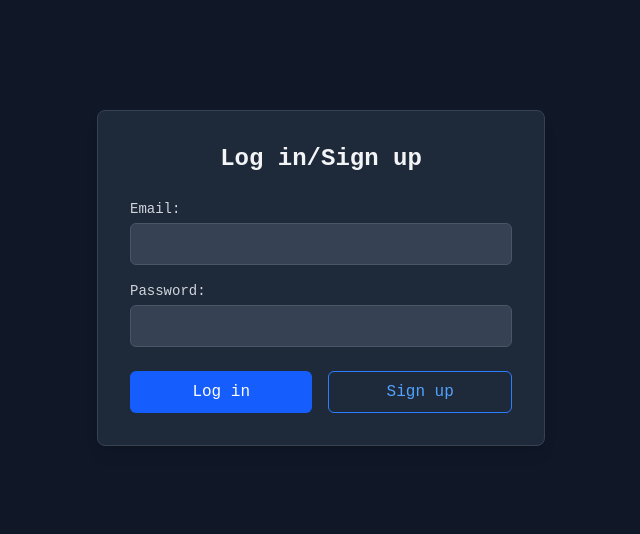
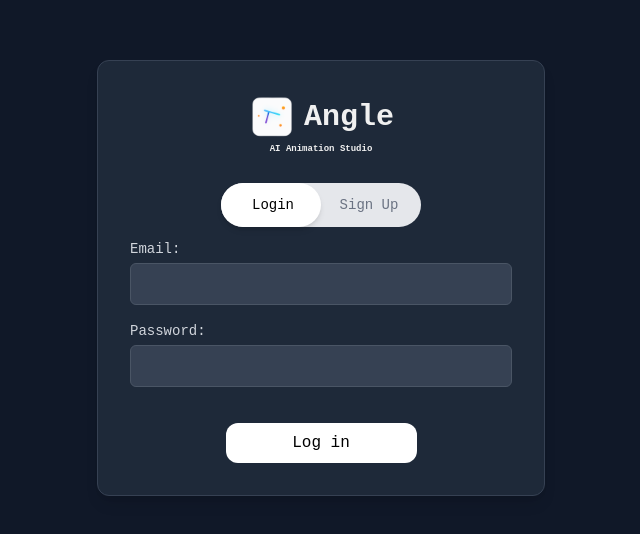
Before and after one commit to anonlegionoke/angle, a Next.js app: page /login in a window 1280 px wide. Shown: the part 122-656 px from the top of the page, without its empty margins (319-959 px from the left). Built offline with nearby package versions, Linux system fonts and the light colour scheme.

Commit message:
Update Python code quality requirements and enhance login/signup UI functionality

```diff
--- a/src/app/api/generate/route.ts
+++ b/src/app/api/generate/route.ts
@@ -62,7 +62,7 @@ const sharedPromptRequirements = `Important rules:
 12. First displaying text will be in the center when center is free, when new text comes, if there is space, display both in single line but with space justificaton between other wise dispaly below it
 13. Make sure the code is following strict type rules of manim
 14. Return complete ERROR FREE code
-15. PYTHON CODE SHOULD CLEAN, AND HIGH QUALITY like 3blue1brown
+15. PYTHON CODE SHOULD CLEAN, AND HIGH QUALITY, with no errors
 16. USE LATEST MANIM CODE PRACTICES
 
 Return ONLY the complete, updated Python code that fulfills these requirements.`;
--- a/src/app/login/page.tsx
+++ b/src/app/login/page.tsx
@@ -9,7 +9,7 @@ function LoadingButton() {
   return (
     <button
       disabled
-      className="w-full rounded-md bg-blue-600 px-4 py-2 text-white opacity-50 cursor-not-allowed"
+      className="w-1/2 mx-auto rounded-md bg-white px-4 py-2 text-black opacity-50 cursor-not-allowed"
     >
       <div className="flex items-center justify-center">
         <div className="w-5 h-5 border-2 border-white border-t-transparent rounded-full animate-spin mr-2"></div>
@@ -19,7 +19,7 @@ function LoadingButton() {
   )
 }
 
-function FormButtons() {
+function FormButtons({ activeSwitch } : { activeSwitch : string }) {
   const { pending } = useFormStatus()
 
   if (pending) {
@@ -28,27 +28,31 @@ function FormButtons() {
 
   return (
     <>
+      {activeSwitch === 'login' ? (
        <button
        type="submit"
        name="action"
        value="login"
-        className="w-full rounded-md bg-blue-600 px-4 py-2 text-white hover:bg-blue-700 focus:outline-none focus:ring-2 focus:ring-blue-500 focus:ring-offset-2 focus:ring-offset-gray-800 cursor-pointer"
+       className="w-1/2 mx-auto rounded-xl bg-white px-4 py-2 text-black hover:bg-blue-200 focus:outline-none focus:ring-2 focus:ring-blue-500 focus:ring-offset-2 focus:ring-offset-gray-800 cursor-pointer"
      >
        Log in
      </button>
+      ) : (
         <button
         type="submit"
         name="action"
         value="signup"
-        className="w-full rounded-md border border-blue-500 bg-gray-800 px-4 py-2 text-blue-400 hover:bg-gray-700 focus:outline-none focus:ring-2 focus:ring-blue-500 focus:ring-offset-2 focus:ring-offset-gray-800 cursor-pointer"
+        className="w-1/2 mx-auto rounded-xl bg-white px-4 py-2 text-black hover:bg-blue-200 focus:outline-none focus:ring-2 focus:ring-blue-500 focus:ring-offset-2 focus:ring-offset-gray-800 cursor-pointer"
       >
         Sign up
       </button>
+      )}
     </>
   )
 }
 
 export default function LoginPage() {
+  const [activeSwitch, setActiveSwitch] = useState('login')
   const [error, setError] = useState<string | null>(null)
   const [formState, formAction] = useActionState(
     async (prevState: { error: string } | null, formData: FormData) => {
@@ -69,8 +73,41 @@ export default function LoginPage() {
 
   return (
     <div className="flex min-h-screen items-center justify-center bg-gray-900">
-      <div className="w-full max-w-md rounded-lg bg-gray-800 p-8 shadow-lg border border-gray-700">
-        <h2 className="mb-6 text-center text-2xl font-semibold text-gray-100">Log in/Sign up</h2>
+      <div className="w-full max-w-md rounded-xl bg-gray-800 p-8 shadow-lg border border-gray-700">
+      <h1 className="text-2xl text-center font-bold mb-7 relative overflow-hidden">
+        <div className="inline-flex items-center">
+          <span className="inline-block">
+            <img src="/angle-glow-icon_light.png" alt="<" className="inline-block h-12 w-12 mr-2" />
+          </span>
+            <span className="inline-block text-3xl">Angle</span>
+          </div>
+        <p className="text-xs mt-0.5" style={{ fontSize: 'xx-small' }}>AI Animation Studio</p>
+        </h1>
+      <div className="flex justify-center my-3">
+      <div className="relative flex bg-gray-200 rounded-full p-1">
+        <div
+          className={`absolute inset-y-0 ${
+            activeSwitch === "login" ? "left-0" : "left-1/2"
+              } w-1/2 bg-white rounded-full shadow-md transition-all duration-300`}
+            />
+            <button
+              onClick={() => setActiveSwitch("login")}
+              className={`relative z-10 w-24 text-sm font-medium py-2 rounded-full transition-colors duration-200 ${
+                activeSwitch === "login" ? "text-black" : "text-gray-500"
+              } cursor-pointer`}
+            >
+              Login
+            </button>
+            <button
+              onClick={() => setActiveSwitch("signup")}
+              className={`relative z-10 w-24 text-sm font-medium py-2 rounded-full transition-colors duration-200 ${
+                activeSwitch === "signup" ? "text-black" : "text-gray-500 cursor-pointer"
+              }`}
+            >
+              Sign Up
+            </button>
+          </div>
+        </div>
         <form className="space-y-4" action={formAction}>
           {error && (
             <div className="p-3 rounded-md bg-red-500/10 border border-red-500 text-red-400 text-sm">
@@ -98,8 +135,10 @@ export default function LoginPage() {
               className="mt-1 w-full rounded-md border border-gray-600 bg-gray-700 p-2 text-white placeholder-gray-400 focus:border-blue-500 focus:outline-none focus:ring-blue-500"
             />
           </div>
-          <div className="flex gap-4 pt-2">
-            <FormButtons />
+          <div className="flex gap-4 pt-5">
+            <FormButtons
+            activeSwitch={activeSwitch}
+            />
           </div>
         </form>
       </div>
```
Lines whose indentation alone changed are shown as unchanged.
